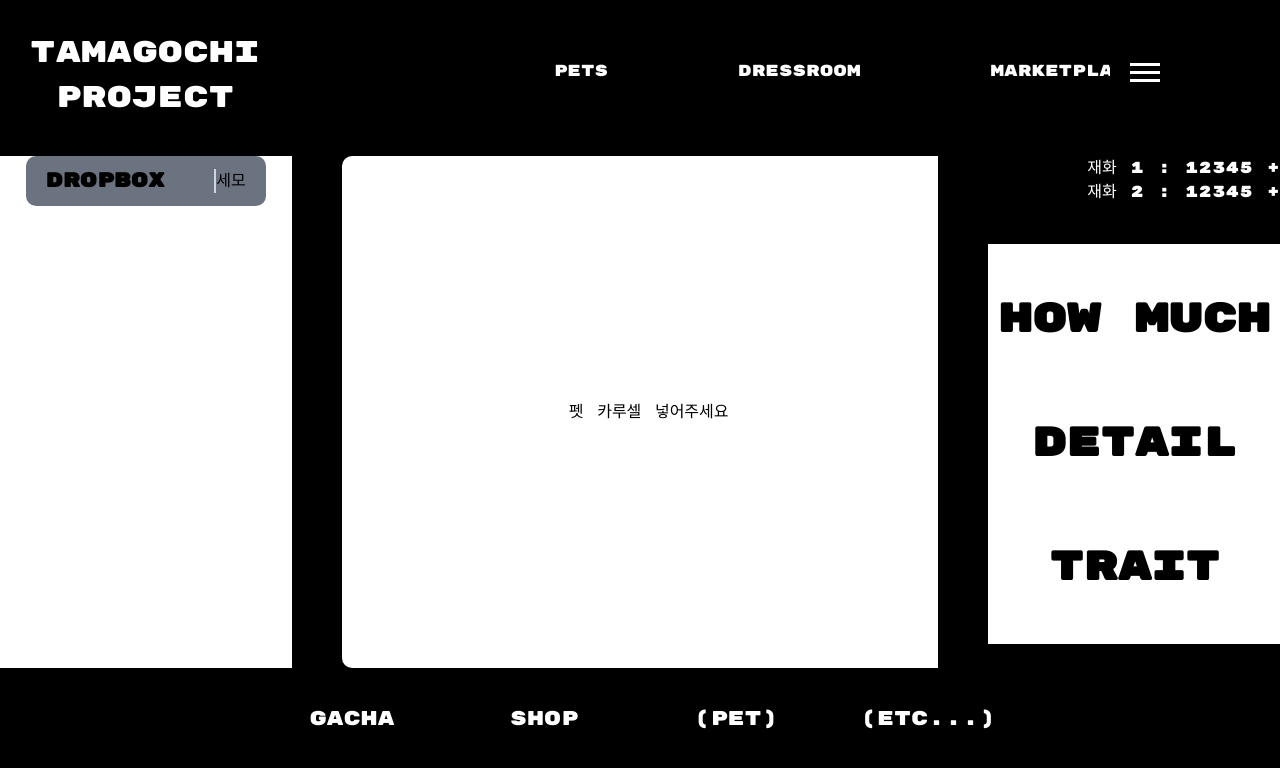
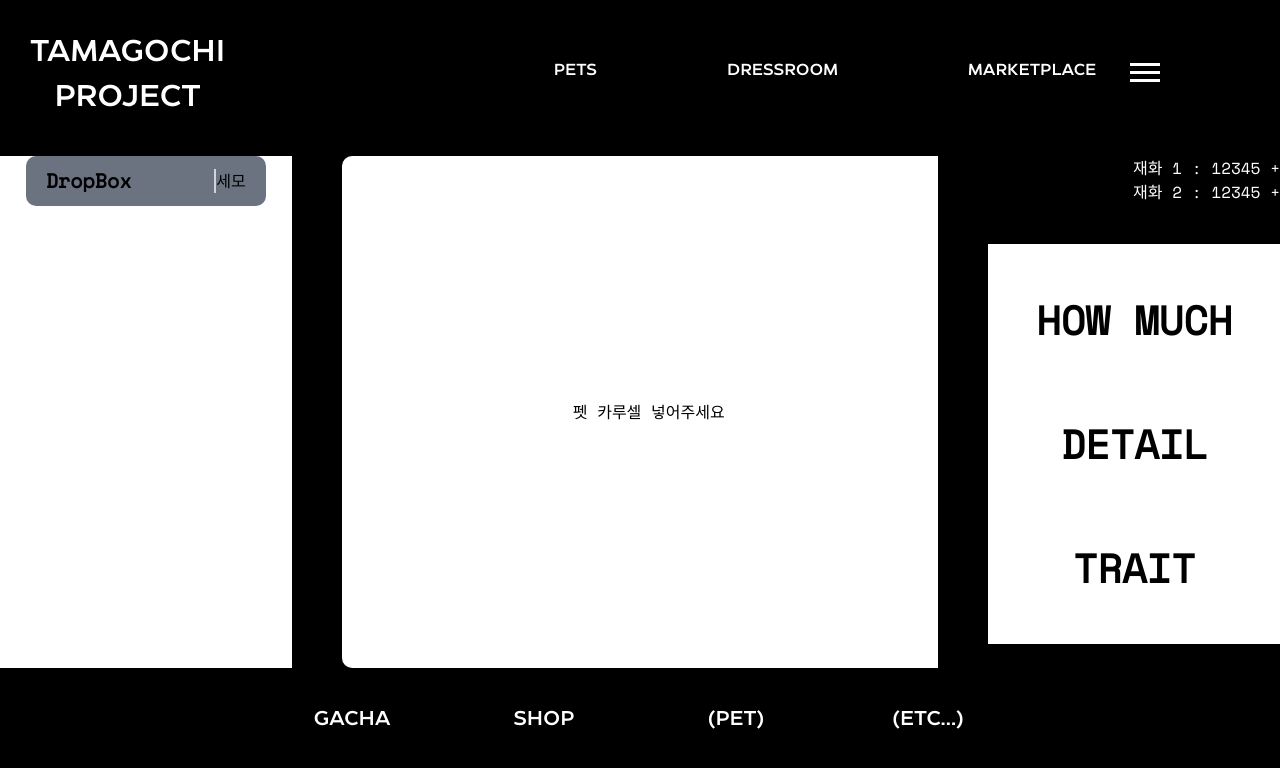
Before and after one commit to wishfulsoup/Tamatama, a Next.js app: page /marketplace/shop in a window 1280 px wide. Shown: the top 768 px of the page. Built offline with nearby package versions, Linux system fonts and the light colour scheme.

Commit message:
change font

```diff
--- a/app/globals.css
+++ b/app/globals.css
@@ -7,8 +7,8 @@
 }
 
 @font-face {
-  font-family: "rubik";
-  src: url("../public/fonts/Rubik.ttf") format("truetype");
+  font-family: "eastman";
+  src: url("../public/fonts/Eastman.otf") format("truetype");
 }
 
 @font-face {
@@ -17,7 +17,7 @@
 }
 
 .text-theme-primary {
-  font-family: "rubik";
+  font-family: "eastman";
 }
 
 .text-theme-secondary {
@@ -152,17 +152,18 @@
   height: 2px;
   border-bottom: 0.3rem solid white;
   display: inline-block;
-  transition: all 0.3s;
 }
 
 .button__icon::before,
 .button__icon::after {
   position: absolute;
   content: "";
+  transition: all 0.3s;
 }
 
 .button__icon::before {
   top: 2.7rem;
+  left: 2rem;
 }
 
 .button__icon::after {
@@ -172,6 +173,7 @@
 
 .button__icon:hover.button__icon::before {
   top: 2.5rem;
+  left: 2rem;
 }
 
 .button__icon:hover.button__icon::after {
--- a/app/marketplace/gacha/page.tsx
+++ b/app/marketplace/gacha/page.tsx
@@ -41,7 +41,7 @@ const Gacha: FC = () => {
           <div className="absolute right-[2rem] top-0 bg-transparent h-[10vh] w-[50%] text-[1.2rem] text-white text-theme-secondary ">
             <div className="block">
               <div>
-                0 재화 1 : 12345 <button>+</button>
+                재화 1 : 12345 <button>+</button>
               </div>
               <div>
                 재화 2 : 12345 <button>+</button>
--- a/app/marketplace/shop/page.tsx
+++ b/app/marketplace/shop/page.tsx
@@ -4,7 +4,7 @@ import React, { FC } from "react";
 
 const Shop: FC = () => {
   return (
-    <div className="bg-black text-theme-primary">
+    <div className="bg-black text-theme-secondary">
       <Header />
       <div className="h-[73vh] text-[1.6rem] text-white bg-header w-[100%] flex items-center justify-center">
         <div className="h-[64vh] mr-[5rem] w-[30rem] bg-white text-black flex justify-center">
```
Also changed, not shown: public/fonts/Eastman.otf (added).
